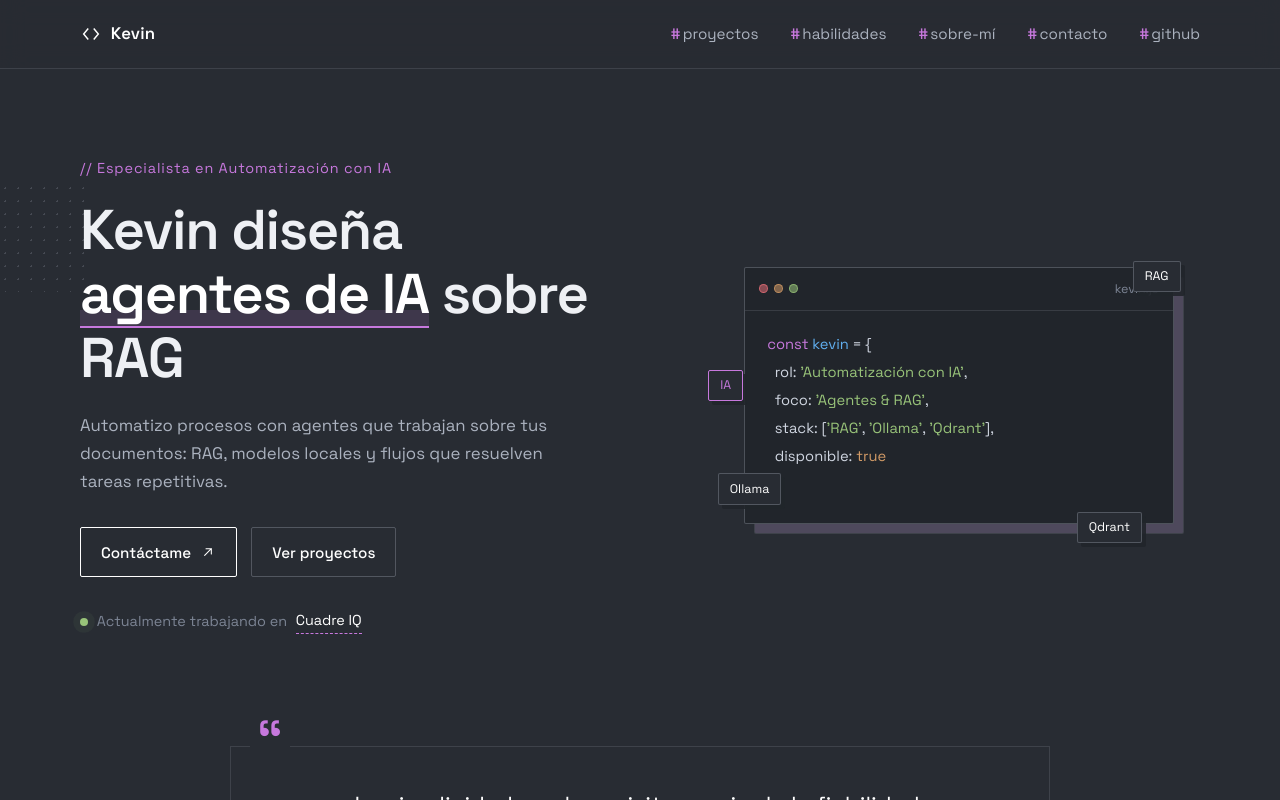
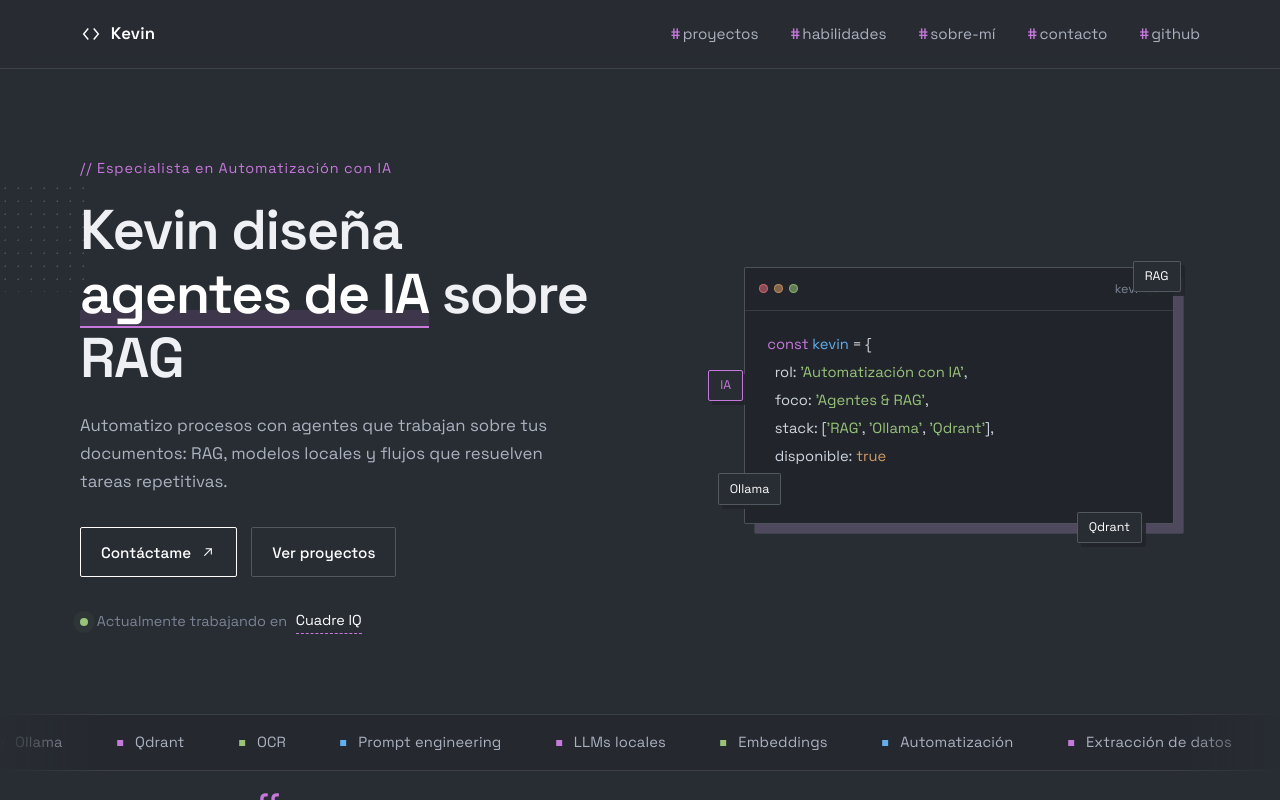
Before and after one commit to KevinLise/portafolio, a React (Vite) app: page / in a window 1280 px wide. Shown: the top 800 px of the page. Built offline with nearby package versions, Linux system fonts and the light colour scheme.

Commit message:
feat: carrusel de herramientas y quitar figma/linux

```diff
--- a/src/App.jsx
+++ b/src/App.jsx
@@ -1,5 +1,5 @@
 import { useEffect, useState } from 'react'
-import { about, navLinks, profile, projects, skillGroups } from './data'
+import { about, navLinks, profile, projects, skillGroups, tools } from './data'
 
 function Icon({ name, size = 18 }) {
   const common = {
@@ -59,6 +59,29 @@ function SectionTitle({ title, action }) {
       </h2>
       <span className="line" />
       {action}
+    </div>
+  )
+}
+
+function ToolMarquee({ items }) {
+  return (
+    <div className="tools-marquee" aria-label="Herramientas principales">
+      <div className="marquee-track">
+        <ul className="marquee-group">
+          {items.map((item) => (
+            <li className="marquee-item" key={item}>
+              {item}
+            </li>
+          ))}
+        </ul>
+        <ul className="marquee-group" aria-hidden="true">
+          {items.map((item) => (
+            <li className="marquee-item" key={`dup-${item}`}>
+              {item}
+            </li>
+          ))}
+        </ul>
+      </div>
     </div>
   )
 }
@@ -222,6 +245,8 @@ export default function App() {
             </div>
           </div>
         </section>
+
+        <ToolMarquee items={tools} />
 
         <section className="quote-section">
           <div className="container quote-inner" data-reveal>
--- a/src/data.js
+++ b/src/data.js
@@ -79,12 +79,26 @@ export const skillGroups = [
   },
   {
     title: 'Diseño',
-    items: ['Figma', 'UI/UX', 'Prototipado'],
+    items: ['UI/UX', 'Prototipado'],
   },
   {
     title: 'Herramientas',
-    items: ['Git', 'GitHub', 'Linux'],
+    items: ['Git', 'GitHub'],
   },
+]
+
+// Herramientas que se muestran en el carrusel del hero
+export const tools = [
+  'Agentes IA',
+  'RAG',
+  'Ollama',
+  'Qdrant',
+  'OCR',
+  'Prompt engineering',
+  'LLMs locales',
+  'Embeddings',
+  'Automatización',
+  'Extracción de datos',
 ]
 
 export const about = [
--- a/src/styles.css
+++ b/src/styles.css
@@ -426,6 +426,71 @@ img {
 .hero-pixels-left {
   top: 18%;
   left: -40px;
+}
+
+/* ---------- Tool marquee ---------- */
+
+.tools-marquee {
+  position: relative;
+  margin-top: 1rem;
+  padding: 0.95rem 0;
+  border-top: 1px solid var(--border-soft);
+  border-bottom: 1px solid var(--border-soft);
+  background: rgba(33, 37, 43, 0.4);
+  overflow: hidden;
+  -webkit-mask-image: linear-gradient(90deg, transparent, #000 8%, #000 92%, transparent);
+  mask-image: linear-gradient(90deg, transparent, #000 8%, #000 92%, transparent);
+}
+
+.marquee-track {
+  display: flex;
+  width: max-content;
+  animation: marquee 34s linear infinite;
+}
+
+.marquee-group {
+  display: flex;
+  align-items: center;
+}
+
+.marquee-item {
+  display: inline-flex;
+  align-items: center;
+  gap: 0.75rem;
+  padding: 0 1.7rem;
+  color: var(--text);
+  font-size: 0.92rem;
+  white-space: nowrap;
+  letter-spacing: 0.01em;
+}
+
+.marquee-item::before {
+  content: '';
+  width: 6px;
+  height: 6px;
+  background: var(--accent);
+  flex-shrink: 0;
+}
+
+.marquee-item:nth-child(3n + 2)::before {
+  background: var(--green);
+}
+
+.marquee-item:nth-child(3n + 3)::before {
+  background: var(--blue);
+}
+
+.tools-marquee:hover .marquee-track {
+  animation-play-state: paused;
+}
+
+@keyframes marquee {
+  from {
+    transform: translateX(0);
+  }
+  to {
+    transform: translateX(-50%);
+  }
 }
 
 /* ---------- Quote ---------- */
@@ -900,9 +965,15 @@ img {
     opacity: 1;
     transform: none;
   }
+
+  .marquee-track {
+    animation: none;
+  }
+
+  .tools-marquee {
+    overflow-x: auto;
+  }
 }
-
-/* ---------- Responsive ---------- */
 
 @media (max-width: 1000px) {
   .hero-grid {
@@ -1046,6 +1117,11 @@ img {
     display: none;
   }
 
+  .marquee-item {
+    padding: 0 1.1rem;
+    font-size: 0.85rem;
+  }
+
   .site-footer {
     margin-top: 3rem;
   }
```
